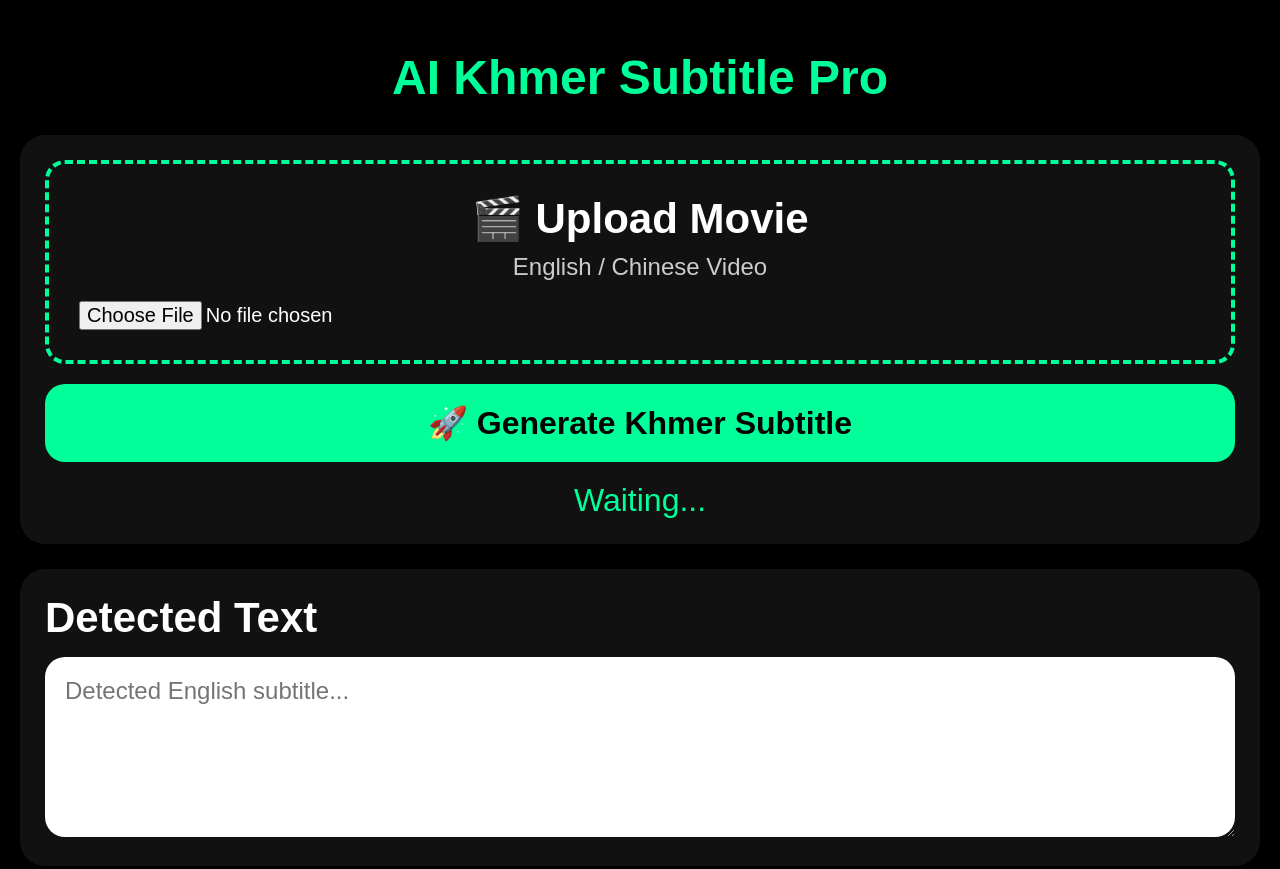
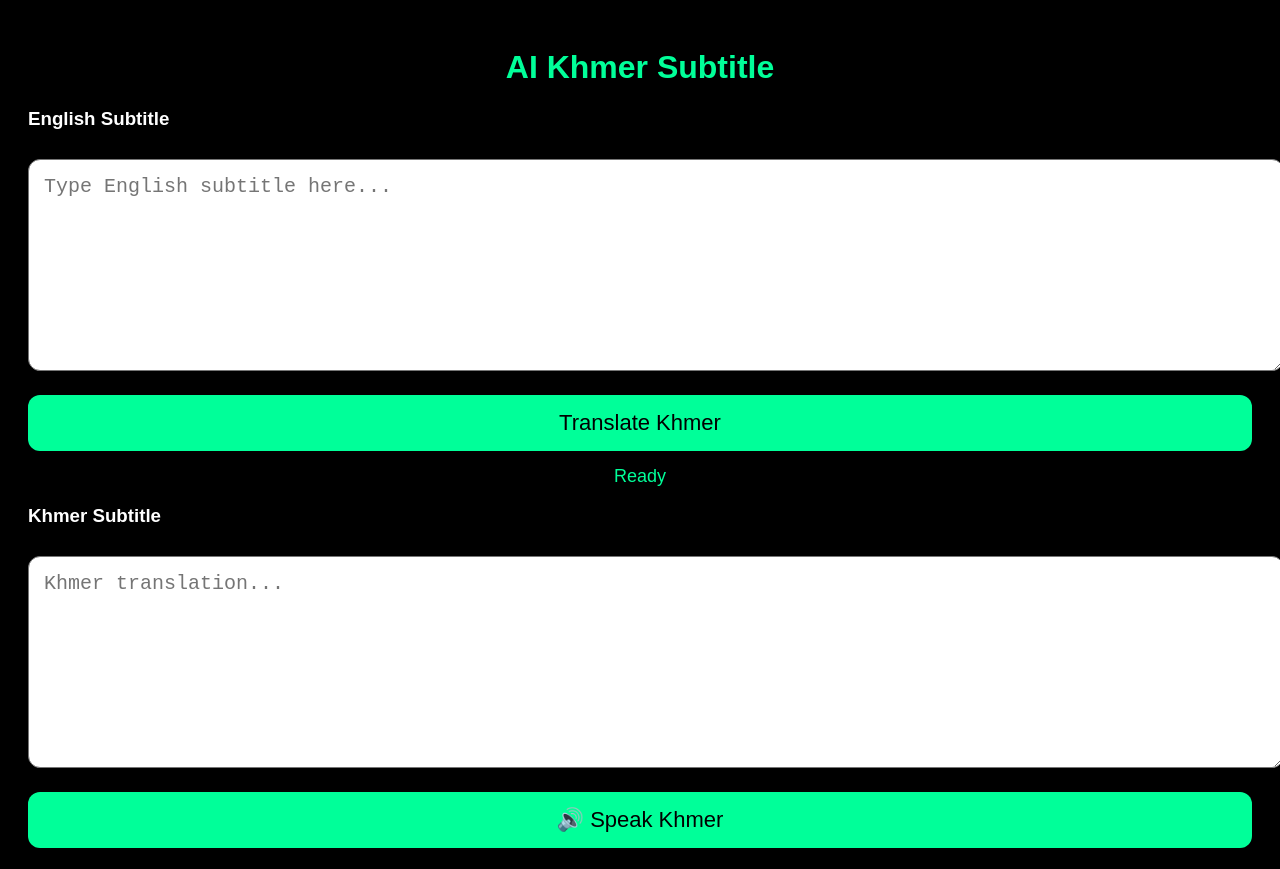
Before and after one commit to nakforver/ai-subtitle, a website: page public/index.html in a window 1280 px wide. Shown: the top 869 px of the page. Drawn offline with Linux system fonts and the light colour scheme.

Commit message:
Update index.html

```diff
--- a/public/index.html
+++ b/public/index.html
@@ -1,124 +1,50 @@
 <!DOCTYPE html>
-<html lang="en">
+<html>
 <head>
 <meta charset="UTF-8">
-<meta name="viewport" content="width=device-width, initial-scale=1.0">
+<meta name="viewport" content="width=device-width,initial-scale=1">
 
-<title>AI Khmer Subtitle Pro</title>
+<title>AI Khmer Subtitle</title>
 
 <style>
-
-*{
-margin:0;
-padding:0;
-box-sizing:border-box;
-font-family:Arial,sans-serif;
-}
 
 body{
 background:#000;
 color:white;
+font-family:Arial,sans-serif;
 padding:20px;
 }
 
 h1{
 text-align:center;
 color:#00ff99;
-font-size:48px;
-margin:30px 0;
 }
 
-.card{
-background:#111;
-border-radius:25px;
-padding:25px;
-margin-bottom:25px;
-}
-
-.upload-box{
-border:4px dashed #00ff99;
-border-radius:20px;
-padding:30px;
-text-align:center;
-}
-
-.upload-box h2{
-font-size:42px;
-margin-bottom:10px;
-}
-
-.upload-box p{
-font-size:24px;
-color:#ccc;
-margin-bottom:20px;
-}
-
-input[type=file]{
+textarea{
+width:100%;
+height:180px;
+padding:15px;
 font-size:20px;
-width:100%;
+border-radius:12px;
+margin-top:10px;
 }
 
 button{
 width:100%;
+padding:15px;
+margin-top:20px;
+font-size:22px;
+background:#00ff99;
 border:none;
-border-radius:20px;
-padding:20px;
-font-size:32px;
-font-weight:bold;
+border-radius:12px;
 cursor:pointer;
-margin-top:20px;
-background:#00ff99;
-color:black;
-}
-
-button:hover{
-opacity:.9;
 }
 
 #status{
+margin-top:15px;
+font-size:18px;
+color:#00ff99;
 text-align:center;
-font-size:32px;
-color:#00ff99;
-margin-top:20px;
-}
-
-.section-title{
-font-size:42px;
-margin-bottom:15px;
-}
-
-textarea{
-width:100%;
-min-height:180px;
-padding:20px;
-font-size:24px;
-border:none;
-border-radius:20px;
-resize:vertical;
-}
-
-#speakBtn{
-margin-top:20px;
-}
-
-@media(max-width:600px){
-
-h1{
-font-size:34px;
-}
-
-.section-title{
-font-size:30px;
-}
-
-button{
-font-size:24px;
-}
-
-textarea{
-font-size:20px;
-}
-
 }
 
 </style>
@@ -126,63 +52,34 @@ font-size:20px;
 
 <body>
 
-<h1>AI Khmer Subtitle Pro</h1>
+<h1>AI Khmer Subtitle</h1>
 
-<div class="card">
+<h3>English Subtitle</h3>
 
-<div class="upload-box">
-
-<h2>🎬 Upload Movie</h2>
-
-<p>English / Chinese Video</p>
-
-<input
-type="file"
-id="videoInput"
-accept="video/*">
-
-</div>
+<textarea
+id="detectedText"
+placeholder="Type English subtitle here..."
+></textarea>
 
 <button id="generateBtn">
-🚀 Generate Khmer Subtitle
+Translate Khmer
 </button>
 
 <div id="status">
-Waiting...
+Ready
 </div>
 
-</div>
-
-<div class="card">
-
-<h2 class="section-title">
-Detected Text
-</h2>
-
-<textarea
-id="detectedText"
-placeholder="Detected English subtitle..."
-></textarea>
-
-</div>
-
-<div class="card">
-
-<h2 class="section-title">
-Khmer Subtitle
-</h2>
+<h3>Khmer Subtitle</h3>
 
 <textarea
 id="khmerText"
-placeholder="Khmer subtitle..."
+placeholder="Khmer translation..."
 ></textarea>
 
 <button id="speakBtn">
 🔊 Speak Khmer
 </button>
 
-</div>
-
 <script src="script.js"></script>
 
 </body>
```
